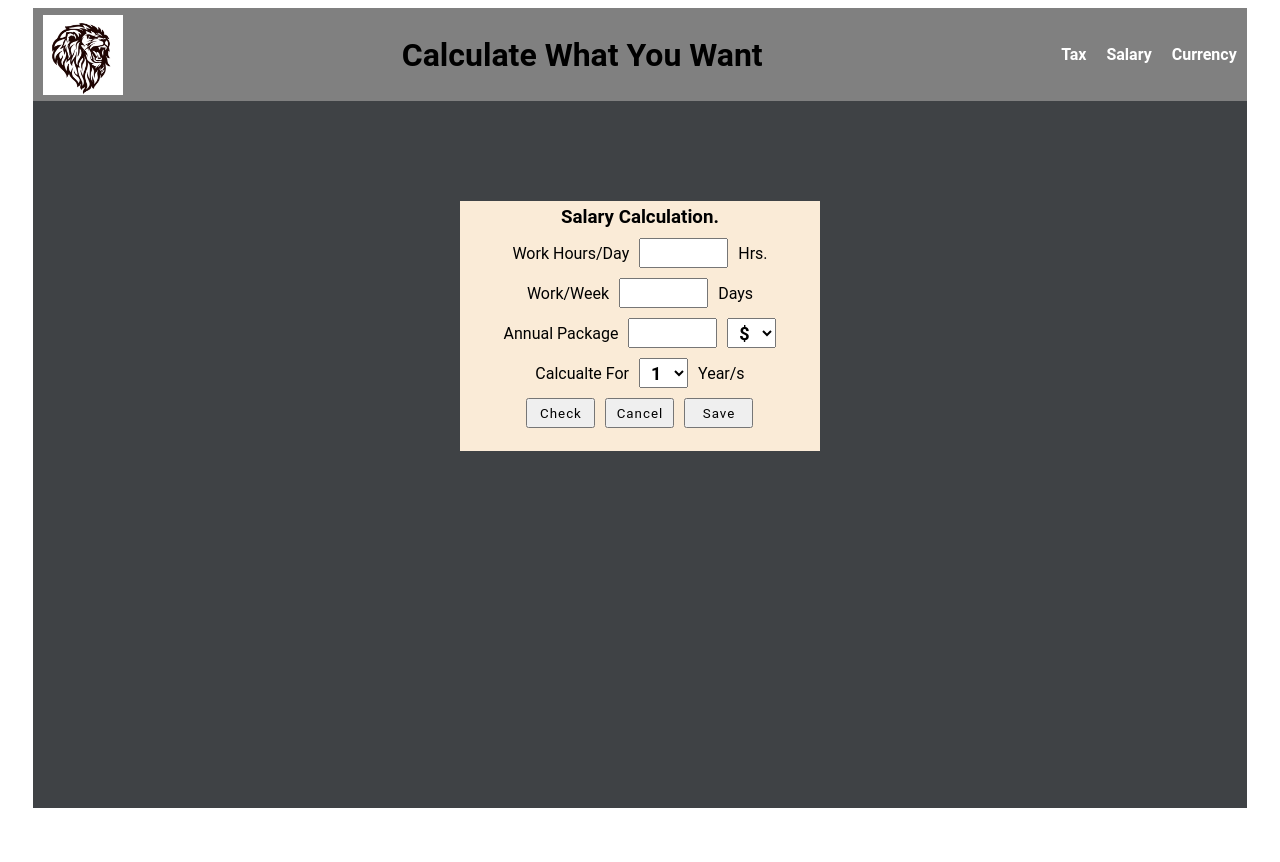
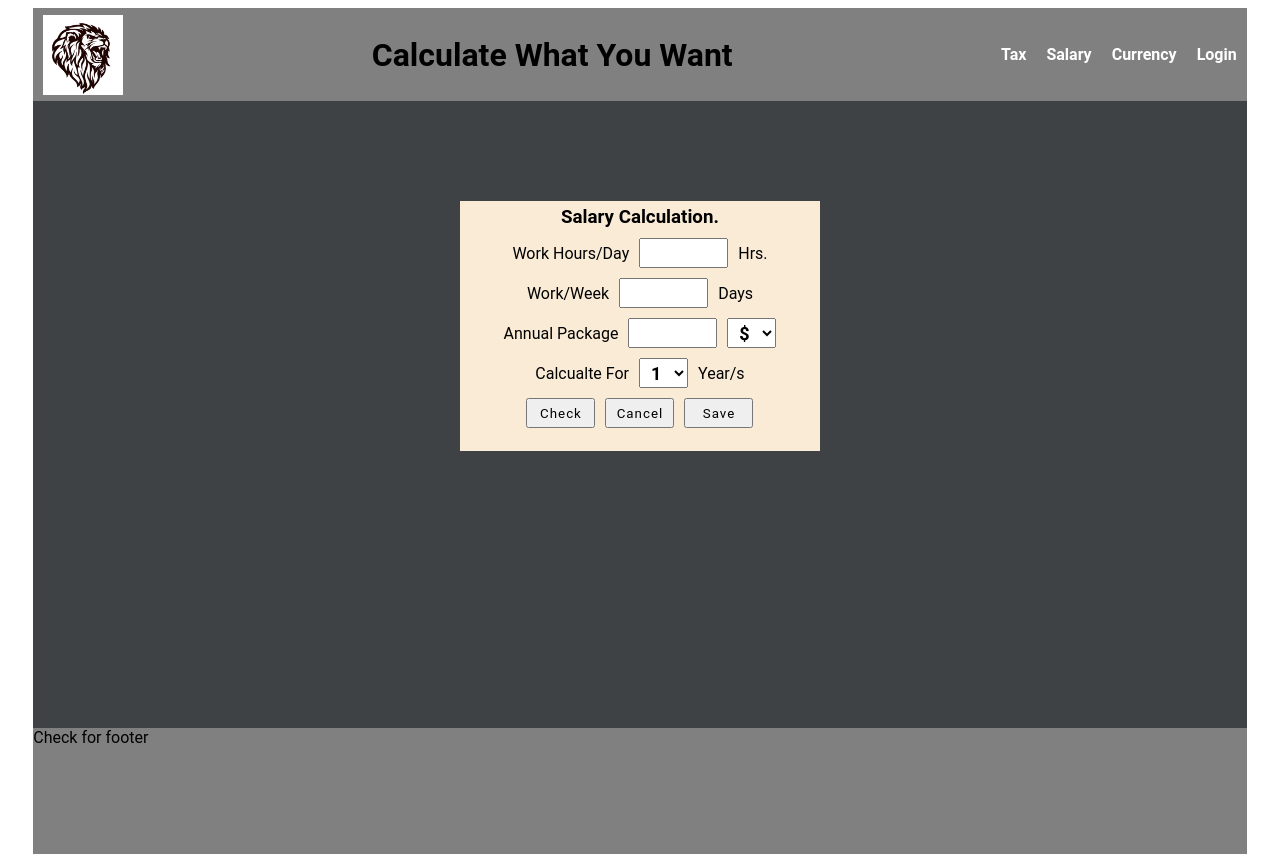
Before and after one commit to chetrajInfo/simpletaxsalarycalc, an Angular app: page / in a window 1280 px wide. Before the commit the page ends 816 px from the top, so only its background shows below. Built offline with nearby package versions, Linux system fonts and the light colour scheme.

Commit message:
added new component called footer in project

```diff
--- a/src/app/app.component.css
+++ b/src/app/app.component.css
@@ -8,7 +8,7 @@
 .main-container{
     width:96%;
     margin: 0 2%;
-    height: 100vh;
+    height: 90vh;
     background-color: rgb(63, 66, 69);
 }
 
--- a/src/app/app.component.html
+++ b/src/app/app.component.html
@@ -45,4 +45,6 @@
       </div>
     </form>
   </div>
+
 </div>
+<app-footer></app-footer>
--- a/src/app/app.component.ts
+++ b/src/app/app.component.ts
@@ -1,9 +1,12 @@
 import { Component } from '@angular/core';
+import { HeaderComponent } from './header/header.component';
+
 
 @Component({
   selector: 'app-root',
   templateUrl: './app.component.html',
-  styleUrls: ['./app.component.css']
+  styleUrls: ['./app.component.css'],
+
 })
 
 export class AppComponent {
--- a/src/app/app.module.ts
+++ b/src/app/app.module.ts
@@ -4,11 +4,13 @@ import { BrowserModule } from '@angular/platform-browser';
 import { AppRoutingModule } from './app-routing.module';
 import { AppComponent } from './app.component';
 import { HeaderComponent } from './header/header.component';
+import { FooterComponent } from './footer/footer.component';
 
 @NgModule({
   declarations: [
     AppComponent,
-    HeaderComponent
+    HeaderComponent,
+    FooterComponent
   ],
   imports: [
     BrowserModule,
--- /dev/null
+++ b/src/app/footer/footer.component.css
@@ -0,0 +1,15 @@
+
+
+*{
+    margin: 0;
+    padding: 0;
+    box-sizing: border-box;
+    font-family:  Roboto;
+}
+.fooap{
+
+   width: 96%;
+   height:126px;
+   background-color: grey;
+   margin-left:2%;
+}
--- /dev/null
+++ b/src/app/footer/footer.component.html
@@ -0,0 +1,4 @@
+
+<div class="fooap">
+   <label>Check for footer</label>
+</div>
--- a/src/app/header/header.component.css
+++ b/src/app/header/header.component.css
@@ -56,7 +56,7 @@ ul li a{
   }
 
 
-@media only screen and (max-width:1190px) {
+@media only screen and (max-width:950px) {
 
     nav{
         display: block;
@@ -66,7 +66,7 @@ ul li a{
     }
     ul li{
         display: block;
-        font-size: 16px;
+        font-size: 12px;
         font-weight: bold;
         line-height: 160%;
         margin-right:6px;
--- a/src/app/header/header.component.html
+++ b/src/app/header/header.component.html
@@ -9,6 +9,7 @@
           <li><a href="#">Tax</a></li>
           <li><a href="#">Salary</a></li>
           <li><a href="#">Currency</a></li>
+          <li><a href="#">Login</a></li>
        </ul>
     </nav>
  </header>
--- a/src/index.html
+++ b/src/index.html
@@ -9,5 +9,6 @@
 </head>
 <body>
   <app-root></app-root>
+
 </body>
 </html>
```
Also changed, not shown: src/app/footer/footer.component.ts (added, +10 -0 lines), 1 other file (tests, documents, lock files or other folders).
